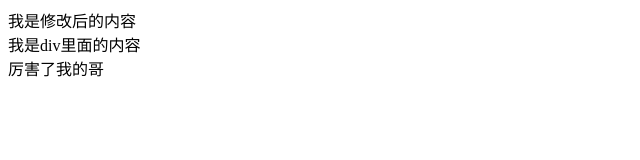
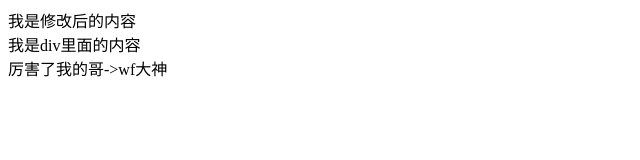
Before and after one commit to Jocelyn329/h12_demo, a plain HTML site: page index.html in a window 1280 px wide. Shown: the full height of the page, 0-640 px from the left. Drawn offline with Linux system fonts and the light colour scheme.

Commit message:
更新日志

```diff
--- a/index.html
+++ b/index.html
@@ -7,6 +7,6 @@
 <body>
 我是修改后的内容
 <div>我是div里面的内容</div>
-  厉害了我的哥
+  厉害了我的哥->wf大神
 </body>
 </html>
```
